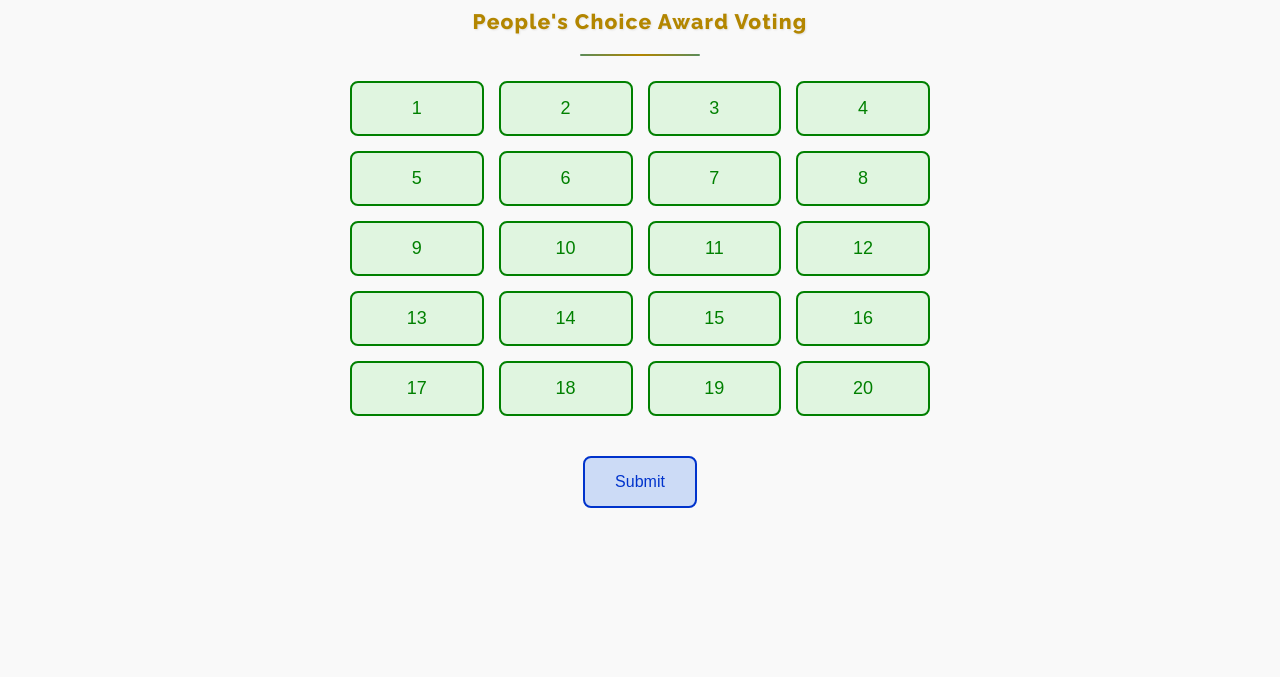
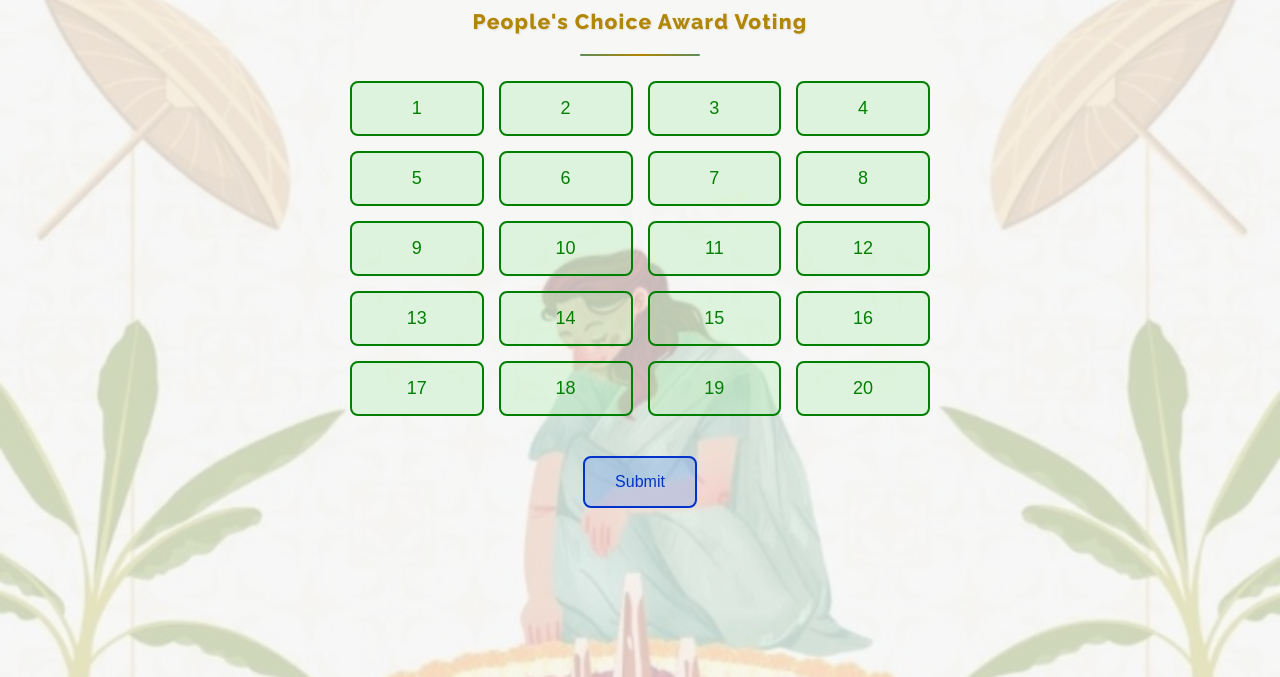
Before and after one commit to MartinaJohn/onam-voting-app, a website: page index.html in a window 1280 px wide. Shown: the part 123-800 px from the top of the page. Drawn offline with nearby package versions, Linux system fonts and the light colour scheme.

Commit message:
bg photo added

```diff
--- a/styles.css
+++ b/styles.css
@@ -61,8 +61,28 @@
 body {
   font-family: Arial, sans-serif;
   text-align: center;
-  background: #f9f9f9;
+  background-color: #f9f9f9;
+  margin: 0;
+  padding: 0;
+  position: relative;
+  z-index: 0;
+  overflow-x: hidden;
 }
+
+body::before {
+  content: "";
+  position: fixed;
+  top: 0;
+  left: 0;
+  width: 100%;
+  height: 100%;
+  background: url("onam_bg.jpeg") no-repeat center center;
+  background-size: cover;
+  opacity: 0.25; /* Adjust this value for more or less transparency */
+  z-index: -1;
+  pointer-events: none;
+}
+
 h2 {
   margin: 15px;
 }
@@ -129,7 +149,6 @@ button.selected {
   transition: all 0.3s ease;
 }
 
-/* Text-only styling (no box) */
 #message.success {
   color: #2e7d32; /* dark green */
 }
```
Also changed, not shown: onam_bg.jpeg (added).
